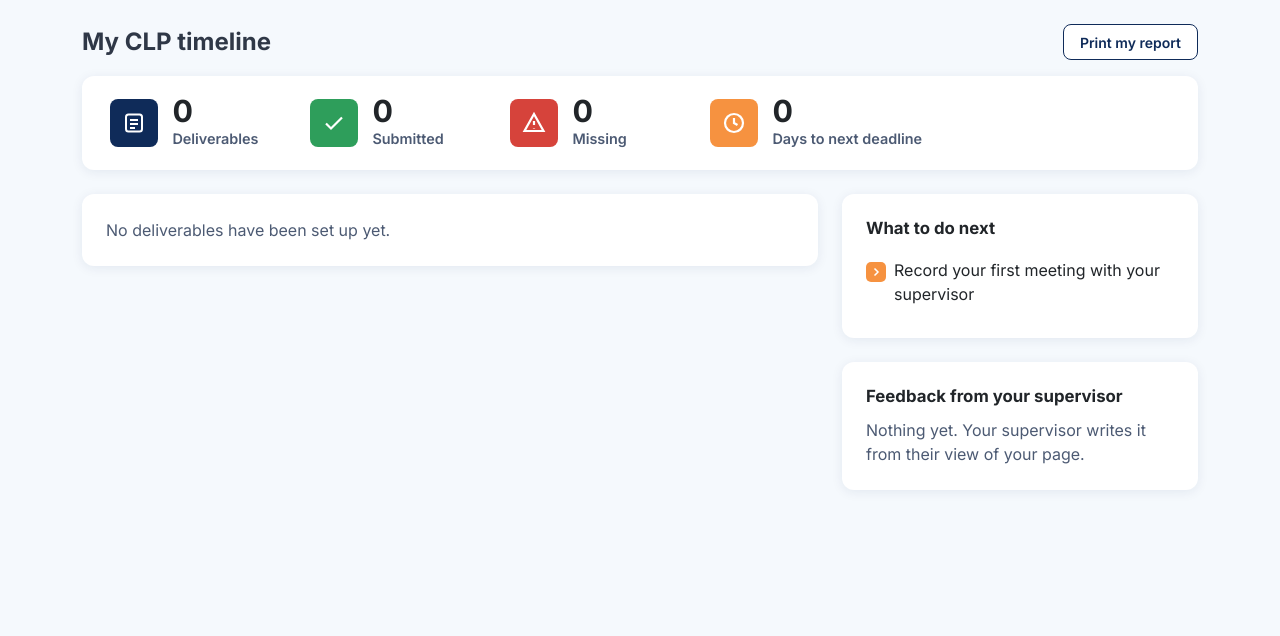
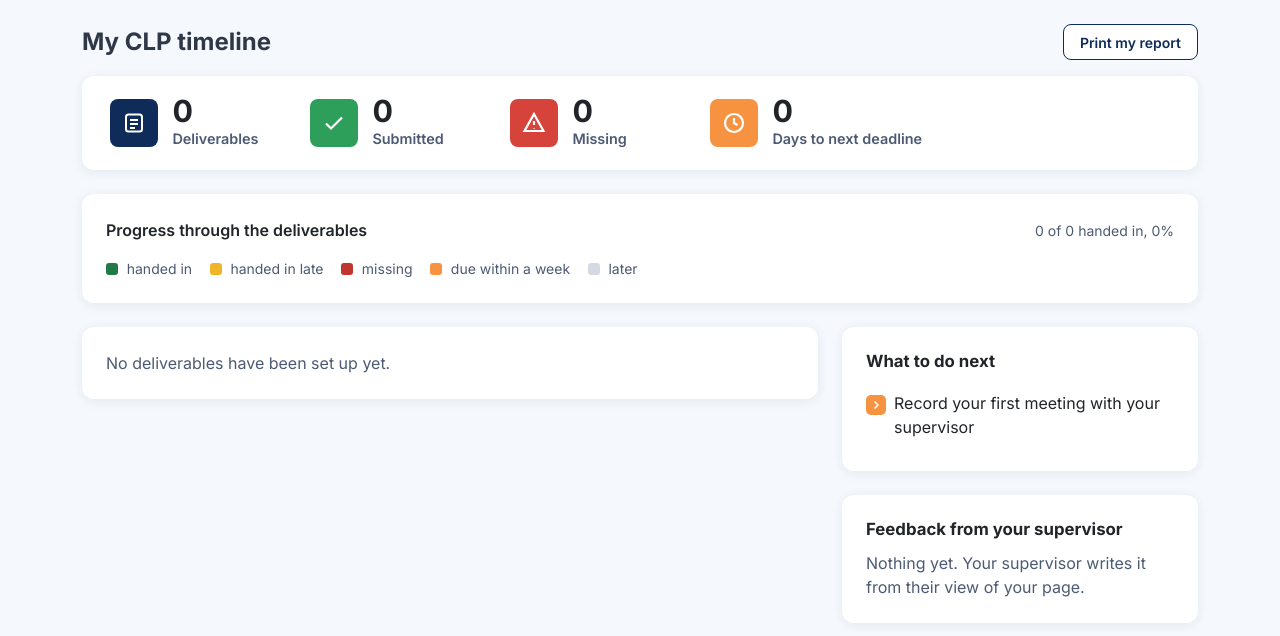
Before and after one commit to haas7nn/CLPTrack, a Django app: page /student/ in a window 1280 px wide. Shown: the part 62-698 px from the top of the page. Run offline with Django 5.2, Linux system fonts and the light colour scheme; the visitor is signed in with stand-in values (Sample User, id 1); data comes from the database, SQL or seed files in the repository; data that the repository does not hold is empty.

Commit message:
Milestone bar on the student timeline and on the supervisor's view of a student

```diff
--- a/dashboard/static/dashboard/app.css
+++ b/dashboard/static/dashboard/app.css
@@ -163,3 +163,15 @@ pre.example { background: #f5f7fb; border: 1px solid #e6eaf0; border-radius: 8px
 .status-none { background: #d5dae2; color: #2f3847; }
 .trend { color: #5d6779; }
 .tag { color: #9a4d00; }
+
+/* the milestone bar on the student timeline and on the supervisor's view of a student */
+.milestones { display: flex; gap: 5px; }
+.milestones .ms { flex: 1; height: 26px; border-radius: 5px; display: grid; place-items: center; }
+.milestones .ms i { font-style: normal; font-size: 0.75rem; font-weight: 700; color: #fff; }
+.ms-done { background: #1f7a45; }
+.ms-late { background: #f0b429; } .milestones .ms-late i { color: #3a2a00; }
+.ms-missing { background: #c0352d; }
+.ms-soon { background: #f69240; } .milestones .ms-soon i { color: #3a2a00; }
+.ms-upcoming { background: #d5dae2; } .milestones .ms-upcoming i { color: #2f3847; }
+.milestone-key { display: flex; flex-wrap: wrap; gap: 0.4rem 1.1rem; }
+.milestone-key b.ms { display: inline-block; width: 12px; height: 12px; border-radius: 3px; vertical-align: -1px; margin-right: 0.3rem; }
--- a/dashboard/templates/dashboard/student_home.html
+++ b/dashboard/templates/dashboard/student_home.html
@@ -31,6 +31,8 @@
     </div>
   </div>
 </div>
+
+<div class="card mb-4"><div class="card-body p-4">{% include "dashboard/_progress.html" %}</div></div>
 
 <div class="row g-4">
   <div class="col-lg-8">
--- a/dashboard/views.py
+++ b/dashboard/views.py
@@ -70,6 +70,13 @@ def timeline_for(student, now=None):
     return rows
 
 
+def progress_for(rows):
+    """How far through the deliverables a student is: how many are handed in, out of how many, as a percent."""
+    total = len(rows)
+    done = sum(1 for r in rows if r["status"] in ("done", "late"))
+    return {"done": done, "total": total, "percent": round(100 * done / total) if total else 0}
+
+
 @role_required("student")
 def student_home(request):
     now = timezone.now()
@@ -81,6 +88,7 @@ def student_home(request):
         next_row = dict(upcoming[0], days_left=(upcoming[0]["deliverable"].due_at - now).days)
     return render(request, "dashboard/student_home.html", {
         "rows": rows, "risk": latest, "next_row": next_row, "steps": next_steps(request.user, rows, now),
+        "progress": progress_for(rows),
         "feedback": request.user.feedback_received.select_related("supervisor")[:5],
         "emails": NotificationLog.objects.filter(recipient=request.user).order_by("-sent_at")[:5],
         "submitted_count": sum(1 for r in rows if r["status"] in ("done", "late")),
--- a/progress/templates/progress/student_detail.html
+++ b/progress/templates/progress/student_detail.html
@@ -12,6 +12,8 @@
     {% if risk %}<span class="status status-{{ risk.status }} fs-6">{{ risk.get_status_display }}, score {{ risk.score }}</span>{% else %}<span class="status status-none fs-6">Not scored yet</span>{% endif %}
   </div>
 </div></div>
+
+<div class="card mb-4"><div class="card-body p-4">{% include "dashboard/_progress.html" %}</div></div>
 
 <div class="row g-4">
   <div class="col-lg-7">
--- a/progress/views.py
+++ b/progress/views.py
@@ -11,7 +11,7 @@ from django.utils.http import content_disposition_header
 from django.views.decorators.http import require_POST
 
 from accounts.models import User
-from dashboard.views import role_required, timeline_for
+from dashboard.views import progress_for, role_required, timeline_for
 from risk import scoring
 from .forms import FeedbackForm, MeetingForm, SubmissionForm
 from .models import Action, Deliverable, Meeting, Submission
@@ -132,9 +132,11 @@ def student_detail(request, student_id):
             messages.success(request, "Your feedback was saved.")
             return redirect("student_detail", student_id=student.id)
     history = list(student.risk_scores.order_by("scored_on").values("scored_on", "score"))
+    rows = timeline_for(student)
     return render(request, "progress/student_detail.html", {
         "student": student,
-        "rows": timeline_for(student),
+        "rows": rows,
+        "progress": progress_for(rows),
         "meetings": student.meetings.prefetch_related("actions"),
         "feedback": student.feedback_received.select_related("supervisor"),
         "risk": student.risk_scores.first(),
--- /dev/null
+++ b/templates/dashboard/_progress.html
@@ -0,0 +1,17 @@
+{# the milestone bar: one block per deliverable in order, coloured by where the student stands on it #}
+<div class="milestone-wrap">
+  <div class="d-flex justify-content-between align-items-baseline mb-2">
+    <div class="fw-semibold">Progress through the deliverables</div>
+    <div class="muted small">{{ progress.done }} of {{ progress.total }} handed in, {{ progress.percent }}%</div>
+  </div>
+  <div class="milestones" role="img" aria-label="{{ progress.done }} of {{ progress.total }} deliverables handed in">
+    {% for r in rows %}<span class="ms ms-{{ r.status }}" title="{{ r.deliverable.order }}. {{ r.deliverable.title }}: {{ r.label }}"><i>{{ r.deliverable.order }}</i></span>{% endfor %}
+  </div>
+  <div class="milestone-key muted small mt-2">
+    <span><b class="ms ms-done"></b> handed in</span>
+    <span><b class="ms ms-late"></b> handed in late</span>
+    <span><b class="ms ms-missing"></b> missing</span>
+    <span><b class="ms ms-soon"></b> due within a week</span>
+    <span><b class="ms ms-upcoming"></b> later</span>
+  </div>
+</div>
```
Also changed, not shown: dashboard/tests.py (+21 -0 lines), docs/11_fixes_after_review.md (+8 -0 lines), README.md.
